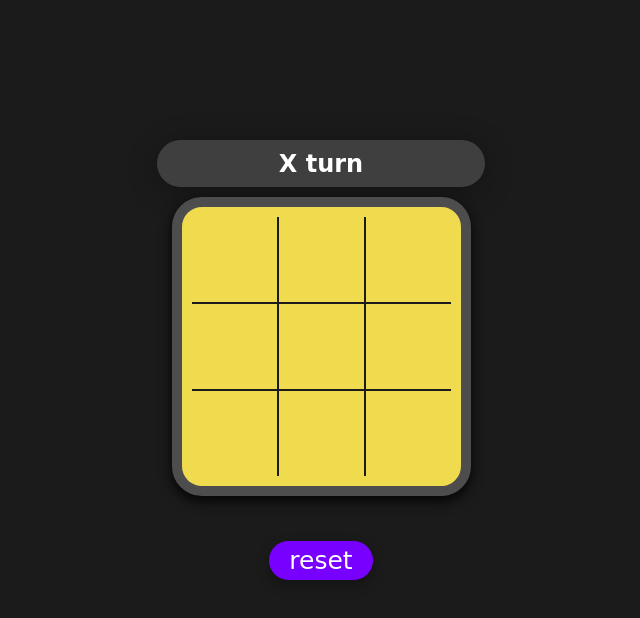
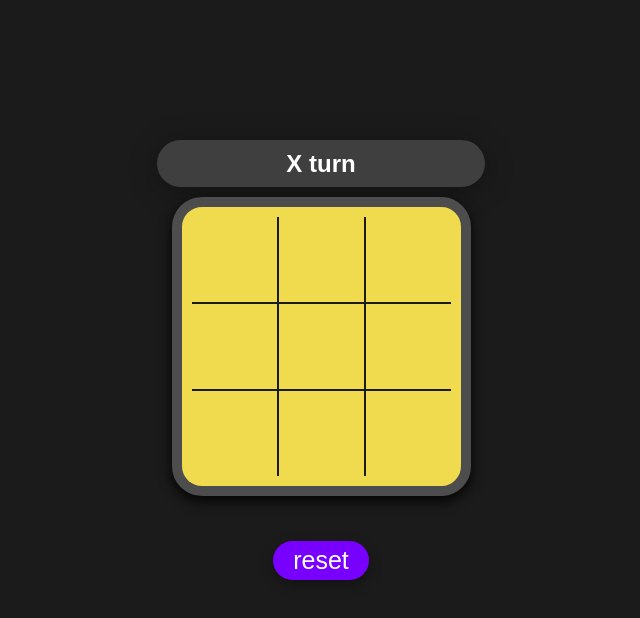
Before and after one commit to Youssef-Maher/tic-tac-toe, a plain HTML site: page index.html in a window 1280 px wide. Shown: the whole page, without its empty margins (319-959 px from the left). Drawn offline with Linux system fonts and the light colour scheme.

Commit message:
Update style.css

```diff
--- a/css/style.css
+++ b/css/style.css
@@ -1,10 +1,12 @@
 body {
   background-color: #1b1b1b;
   margin: 0;
-  font-family: cursive;
+  font-family: arial;
+
 }
 button {
-  font-family: cursive;
+  font-family: arial;
+
 }
 #all-content {
   height: 90vh;
```
